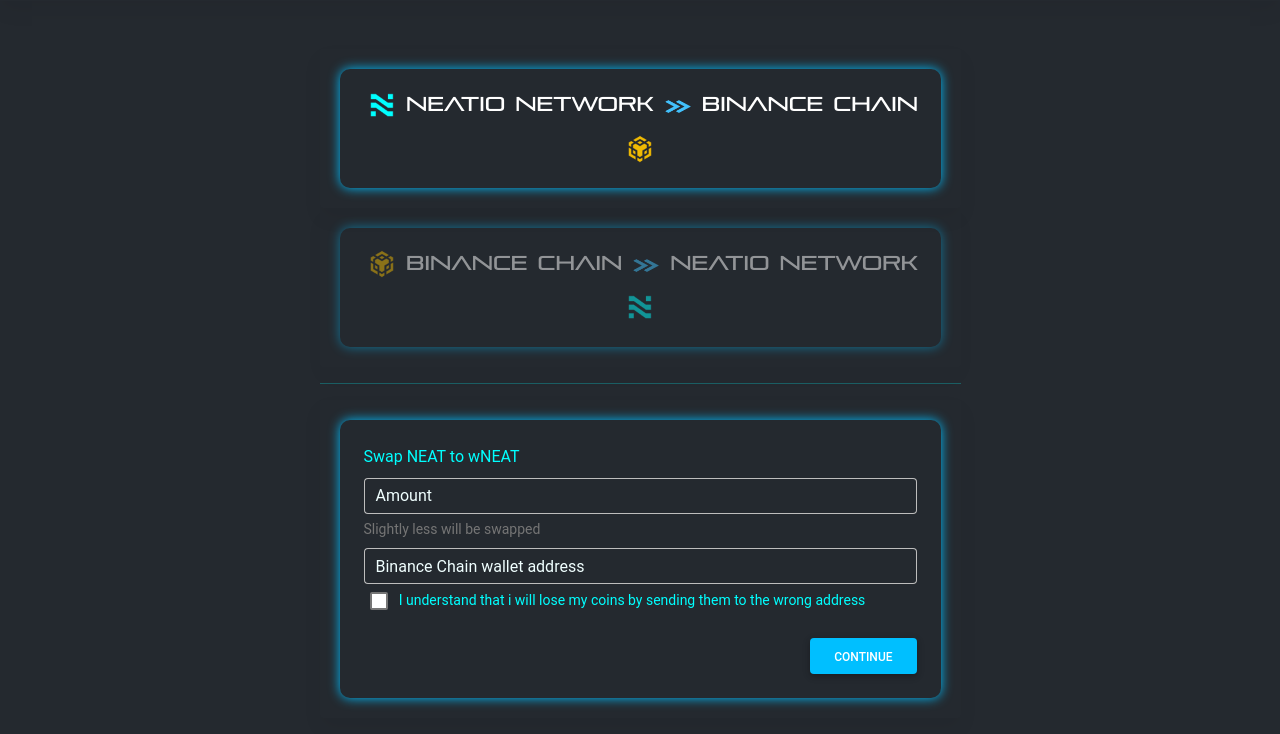
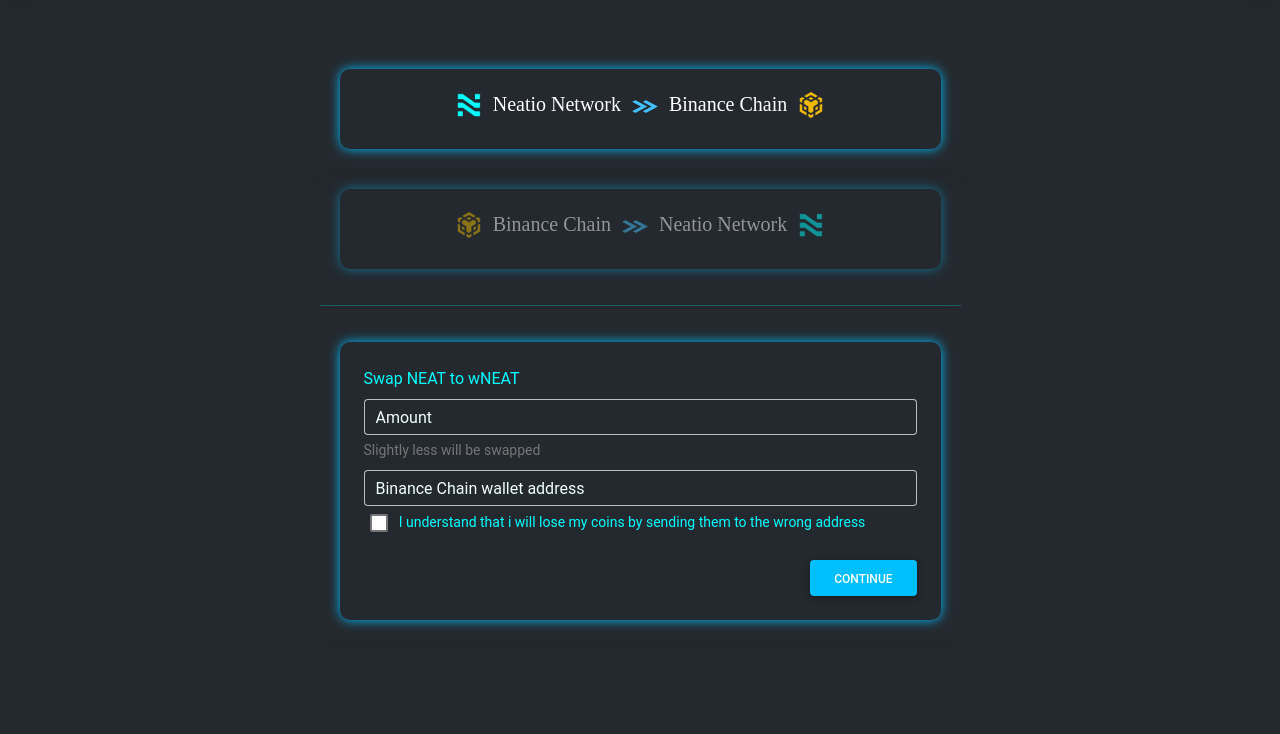
Before and after one commit to neatio-net/crosschain-ui, a website: page public/swap.html in a window 1280 px wide. Shown: the part 69-803 px from the top of the page. Drawn offline with Linux system fonts and the light colour scheme.

Commit message:
More fonts added

```diff
--- a/public/css/custom.css
+++ b/public/css/custom.css
@@ -8,6 +8,37 @@
   font-weight: normal;
   font-style: normal;
   font-display: swap;
+}
+
+@font-face {
+  font-family: 'Plain';
+  src: url('../fonts/Plain-Regular.woff2') format('woff2'),
+      url('../fonts/Plain-Regular.woff') format('woff');
+  font-weight: normal;
+  font-style: normal;
+}
+
+@font-face {
+  font-family: 'Plain';
+  src: url('../fonts/Plain-Light.woff2') format('woff2'),
+      url('../fonts/Plain-Light.woff') format('woff');
+  font-weight: 300;
+  font-style: normal;
+}
+
+@font-face {
+  font-family: 'Plain';
+  src: url('../fonts/Plain-Bold.woff2') format('woff2'),
+      url('../fonts/Plain-Bold.woff') format('woff');
+  font-weight: bold;
+  font-style: normal;
+}
+
+@font-face {
+font-family: 'Computer';
+src: url('../fonts/cmunbbx.ttf') format('ttf');
+font-weight: bold;
+font-style: normal;
 }
 
 .card {
@@ -72,7 +103,7 @@
 }
 
 .card-text{
-  font-family: Pirulen;
+  font-family: Computer;
   color:#fff;
 }
 
```
Also changed, not shown: public/fonts/alien.ttf (added), public/fonts/cmunbbx.ttf (added), public/fonts/lato.ttf (added), public/fonts/pirulen.ttf (added).
